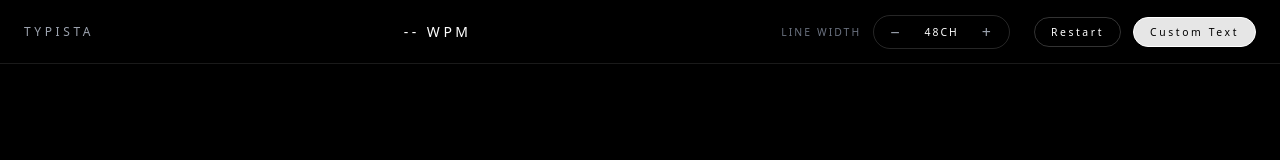
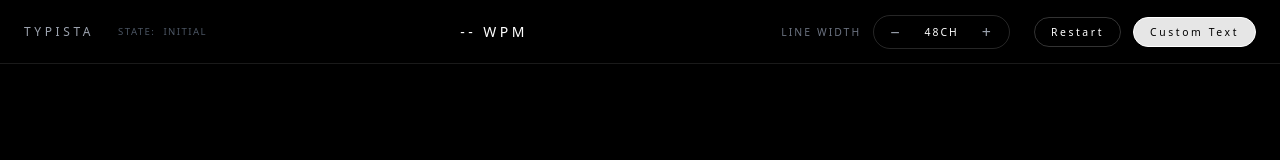
Before and after one commit to BorisG0/Typista, a React (Vite) app in the folder frontend/: page / in a window 1280 px wide. Shown: the top 160 px of the page. Built offline with nearby package versions, Linux system fonts and the light colour scheme.

Commit message:
showing state

```diff
--- a/frontend/src/App.tsx
+++ b/frontend/src/App.tsx
@@ -123,7 +123,7 @@ const App = () => {
 
   const wpmStatus: 'idle' | 'live' | 'final' = showFinal
     ? 'final'
-    : typingStarted
+    : typingState === 'typing'
       ? 'live'
       : 'idle'
 
@@ -134,6 +134,7 @@ const App = () => {
         onCustomText={handleCustomText}
         wpmLabel={wpmLabel}
         wpmStatus={wpmStatus}
+        typingState={typingState}
       />
 
       <TypingCanvas />
--- a/frontend/src/components/Toolbar.tsx
+++ b/frontend/src/components/Toolbar.tsx
@@ -6,6 +6,7 @@ type ToolbarProps = {
   onCustomText: () => void
   wpmLabel: string
   wpmStatus: 'idle' | 'live' | 'final'
+  typingState: 'initial' | 'typing' | 'choosing'
 }
 
 const Toolbar = ({
@@ -13,6 +14,7 @@ const Toolbar = ({
   onCustomText,
   wpmLabel,
   wpmStatus,
+  typingState,
 }: ToolbarProps) => {
   const lineLimit = useUIStore((state) => state.lineLimit)
   const increaseLineLimit = useUIStore((state) => state.increaseLineLimit)
@@ -25,9 +27,22 @@ const Toolbar = ({
   const wpmClasses =
     wpmStatus === 'live' ? 'text-white animate-pulse-slow' : 'text-white'
 
+  const stateColors = {
+    initial: 'text-gray-600',
+    typing: 'text-green-500',
+    choosing: 'text-yellow-500',
+  }
+
   return (
     <header className="flex h-16 items-center border-b border-white/10 bg-black/95 px-6 text-xs uppercase tracking-[0.3em]">
       <span className="text-gray-400">Typista</span>
+
+      <div className="ml-6 flex items-center gap-2 text-[0.6rem] tracking-[0.15em]">
+        <span className="text-gray-600">State:</span>
+        <span className={`font-medium ${stateColors[typingState]}`}>
+          {typingState}
+        </span>
+      </div>
 
       <div className="flex flex-1 items-center justify-center">
         <span className={`text-sm tracking-[0.25em] ${wpmClasses}`}>{wpmLabel} WPM</span>
```
